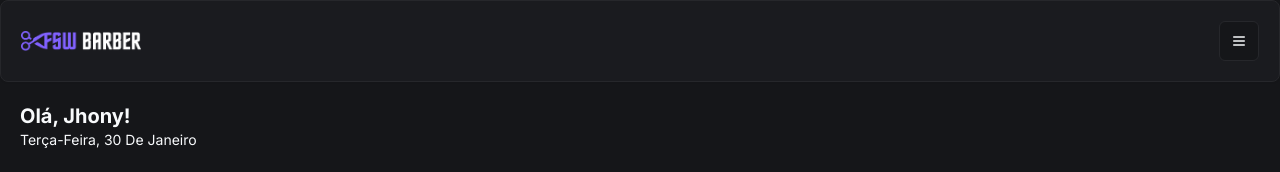
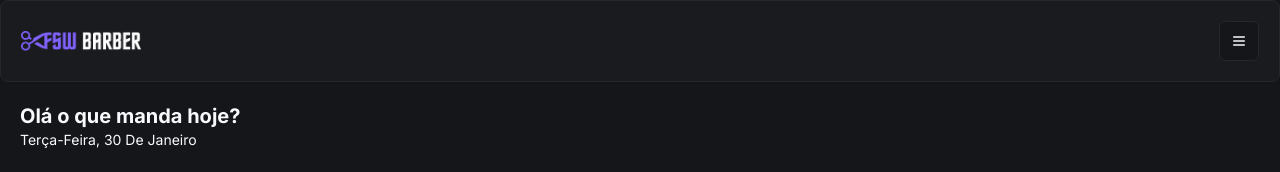
Before and after one commit to Jhonypd/barbershop, a Next.js app: page / in a window 1280 px wide. Shown: the top 172 px of the page. Built offline with nearby package versions, Linux system fonts and the light colour scheme; no server answers; the database is empty.

Commit message:
feat: add user name to home page

```diff
--- a/app/(home)/page.tsx
+++ b/app/(home)/page.tsx
@@ -35,7 +35,11 @@
     <div>
       <Header />
       <div className="px-5 pt-5">
-        <h2 className="text-xl font-bold">Olá, Jhony!</h2>
+        <h2 className="text-xl font-bold">
+          {session?.user
+            ? `Olá, ${session.user.name?.split(" ")[0]}!`
+            : "Olá o que manda hoje?"}
+        </h2>
         <p className="capitalize text-sm">
           {format(new Date(), "EEEE',' dd 'de' MMMM", { locale: ptBR })}
         </p>
```
